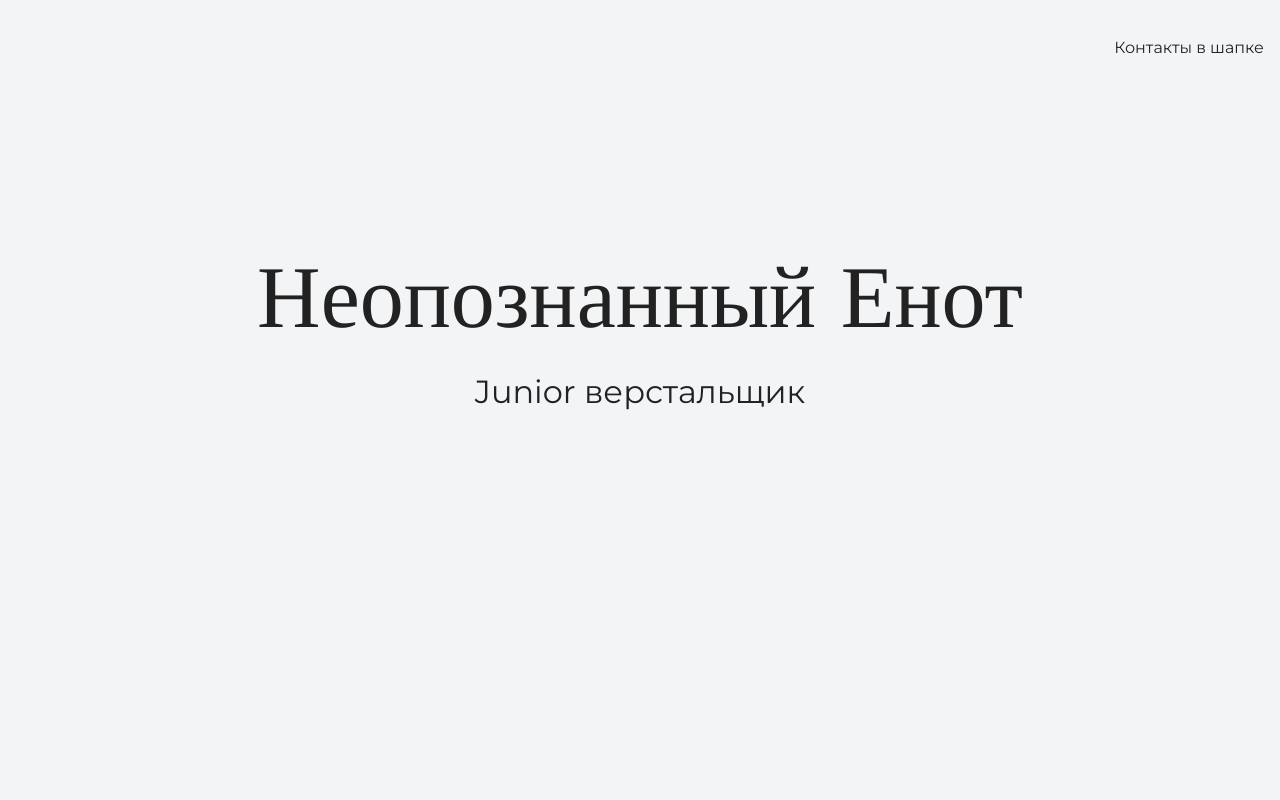
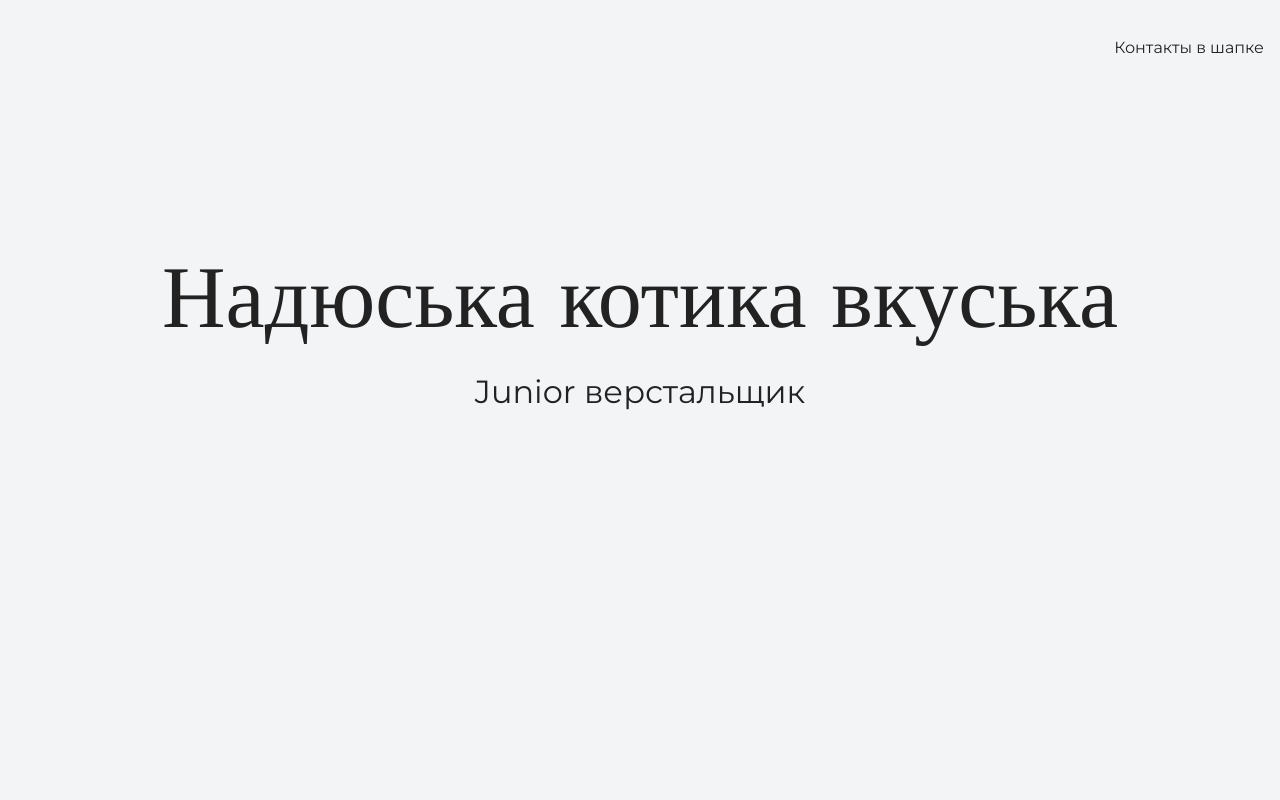
Before and after one commit to Nadi-it/my-site, a plain HTML site: page index.html in a window 1280 px wide. Shown: the top 800 px of the page. Drawn offline with nearby package versions, Linux system fonts and the light colour scheme.

Commit message:
меняем заголовок

```diff
--- a/index.html
+++ b/index.html
@@ -15,7 +15,7 @@
     </header>
     <section class="hero-image">
       <div class="container">
-      <h1 class="heading">Неопознанный Енот</h1>
+      <h1 class="heading">Надюська котика вкуська</h1>
       <p>Junior верстальщик</p>
       </div>
     </section>
```
